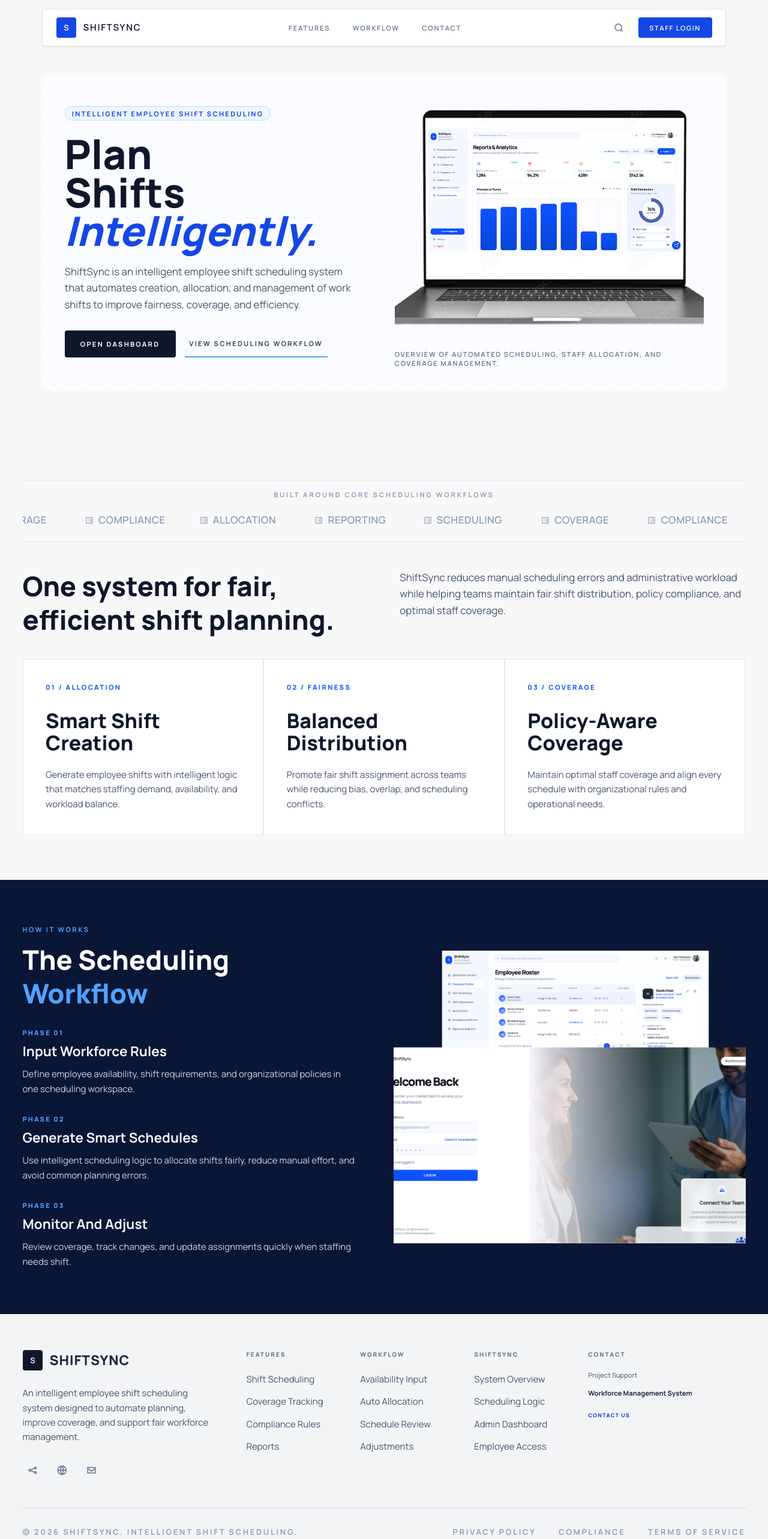
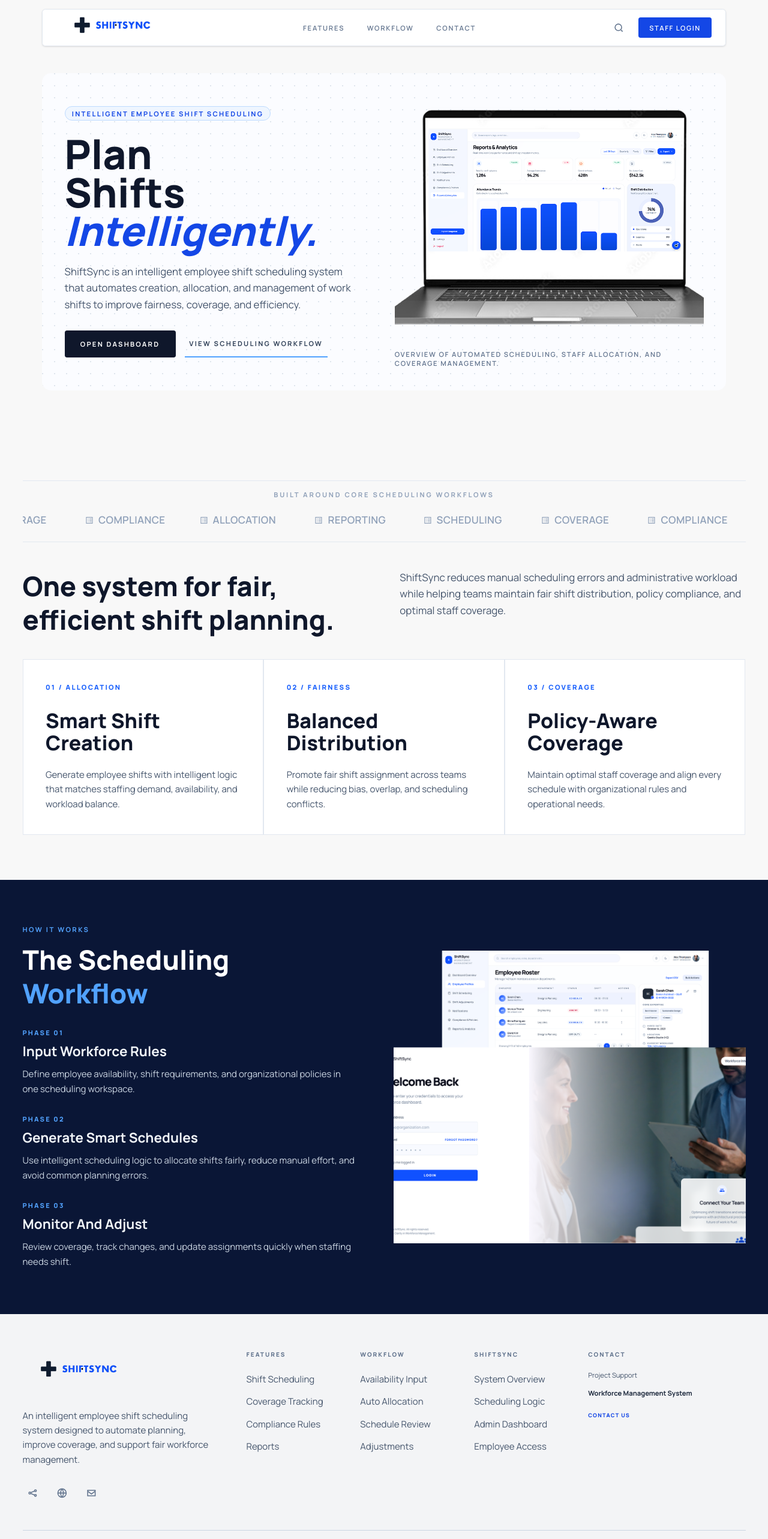
Before and after one commit to sergekamanzi/ShiftSync, a React (Vite) app: page / in a window 1280 px wide. Shown: the top 2566 px of the page at 60% size. Built offline with nearby package versions, Linux system fonts and the light colour scheme.

Commit message:
Update landing.jsx

```diff
--- a/src/pages/landing.jsx
+++ b/src/pages/landing.jsx
@@ -75,12 +75,7 @@ function Landing() {
 				<nav className="relative rounded-md border border-slate-200 bg-white/95 shadow-sm">
 					<div className="flex h-16 items-center justify-between px-4 sm:px-6">
 						<a href="#" className="flex items-center gap-3">
-							<div className="flex h-9 w-9 items-center justify-center rounded-sm bg-blue-700 text-white">
-								<span className="text-sm font-semibold">S</span>
-							</div>
-							<span className="text-sm font-semibold uppercase tracking-[0.12em] text-slate-900 sm:text-base">
-								ShiftSync
-							</span>
+							<img src="/logo.png" alt="ShiftSync" className="h-19 w-auto object-contain" />
 						</a>
 
 						<ul className="hidden items-center gap-10 md:flex">
@@ -328,10 +323,7 @@ function Landing() {
 					<div className="grid gap-10 lg:grid-cols-[1.25fr_2fr_1fr] lg:gap-12">
 						<div>
 							<div className="flex items-center gap-3">
-								<div className="flex h-9 w-9 items-center justify-center rounded-sm bg-slate-900 text-white">
-									<span className="text-sm font-semibold">S</span>
-								</div>
-								<p className="text-2xl font-black uppercase tracking-[0.04em] text-slate-800">ShiftSync</p>
+								<img src="/logo.png" alt="ShiftSync" className="h-19 w-auto object-contain" />
 							</div>
 
 							<p className="mt-7 max-w-md text-sm leading-relaxed text-slate-600 sm:text-base">
```
